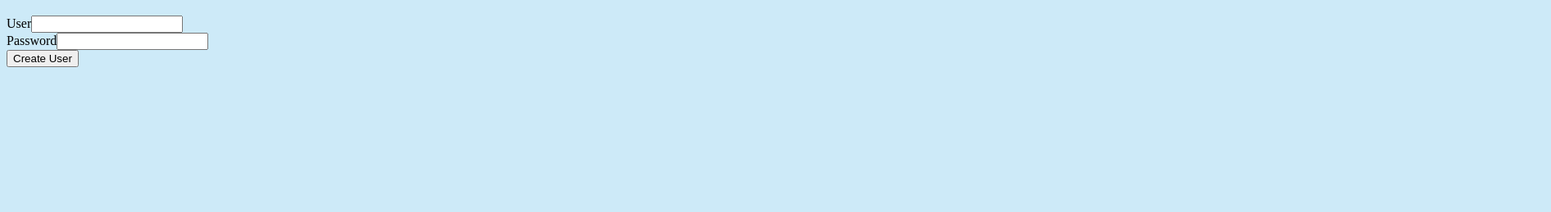
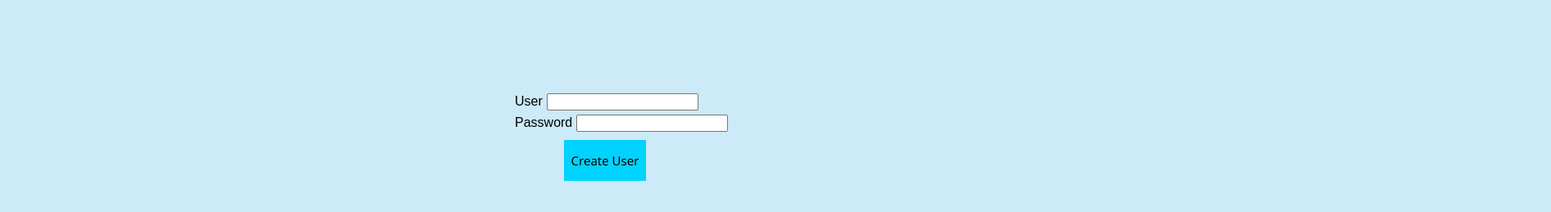
Before and after one commit to shaikster101/426_TripPlanner, a plain HTML site: page index.html in a window 1280 px wide. Both pictures are taken after a click on the button "Sign up". Shown: the part 67-326 px from the top of the page at 82% size, 1892 px wide, since content can reach past the window. Drawn offline with nearby package versions, Linux system fonts and the light colour scheme.

Commit message:
Update style.css

```diff
--- a/style.css
+++ b/style.css
@@ -199,8 +199,6 @@ h1{
 	font-family: 'Segoe UI', Tahoma, Geneva, Verdana, sans-serif;
 }
 
-
-
 #create_user_btn{
 	background-color: #00d2ff;
 	color: black;
@@ -214,10 +212,45 @@ h1{
 	font-family: 'Segoe UI', Tahoma, Geneva, Verdana, sans-serif;
 }
 
+/*Create user page*/
+.loginDiv{
+	position: relative;
+	left: 620px;
+	top: 100px;
+	font-family: Arial, Helvetica, sans-serif;
 
+}
+.userDiv{
+	position: relative;
+	bottom: 5px;
+}
+
+#login_user{
+	position: relative;
+	left: 5px;
+
+}
+
+#password_user{
+	position: relative;
+	left: 5px;
+}
+
+.create{
+	background-color:#00d2ff;
+	color: black;
+	position: relative;
+    width: 100px;
+    height: 50px;
+
+	border: hidden;
+	top: 110px;
+	left: 680px;
+	font-size: 15px;
+	font-family: 'Segoe UI', Tahoma, Geneva, Verdana, sans-serif;
+
+}
 /*Home Page*/
-
-
 #logout{
 	float: right;
 	width: 80px;
```
